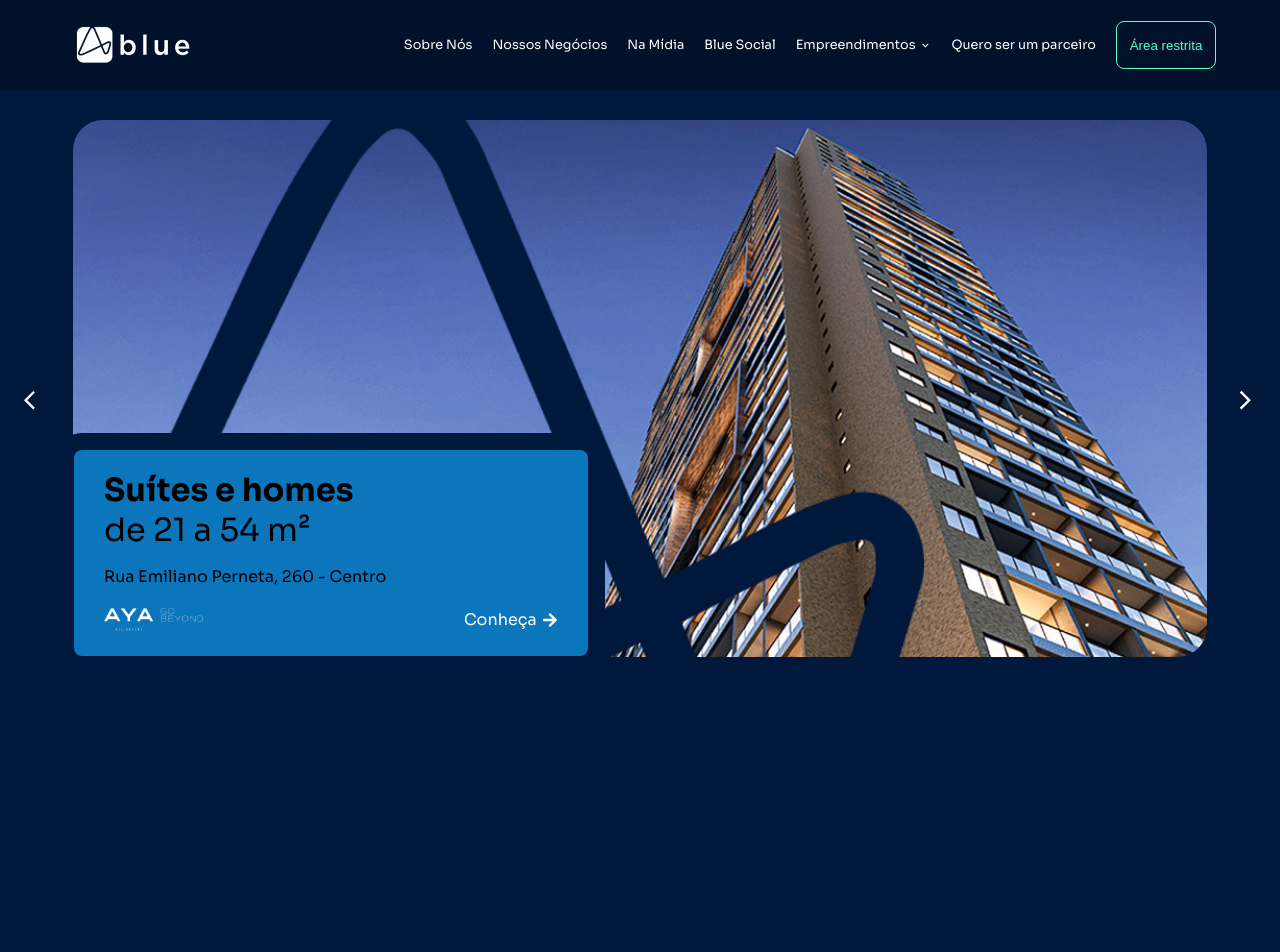
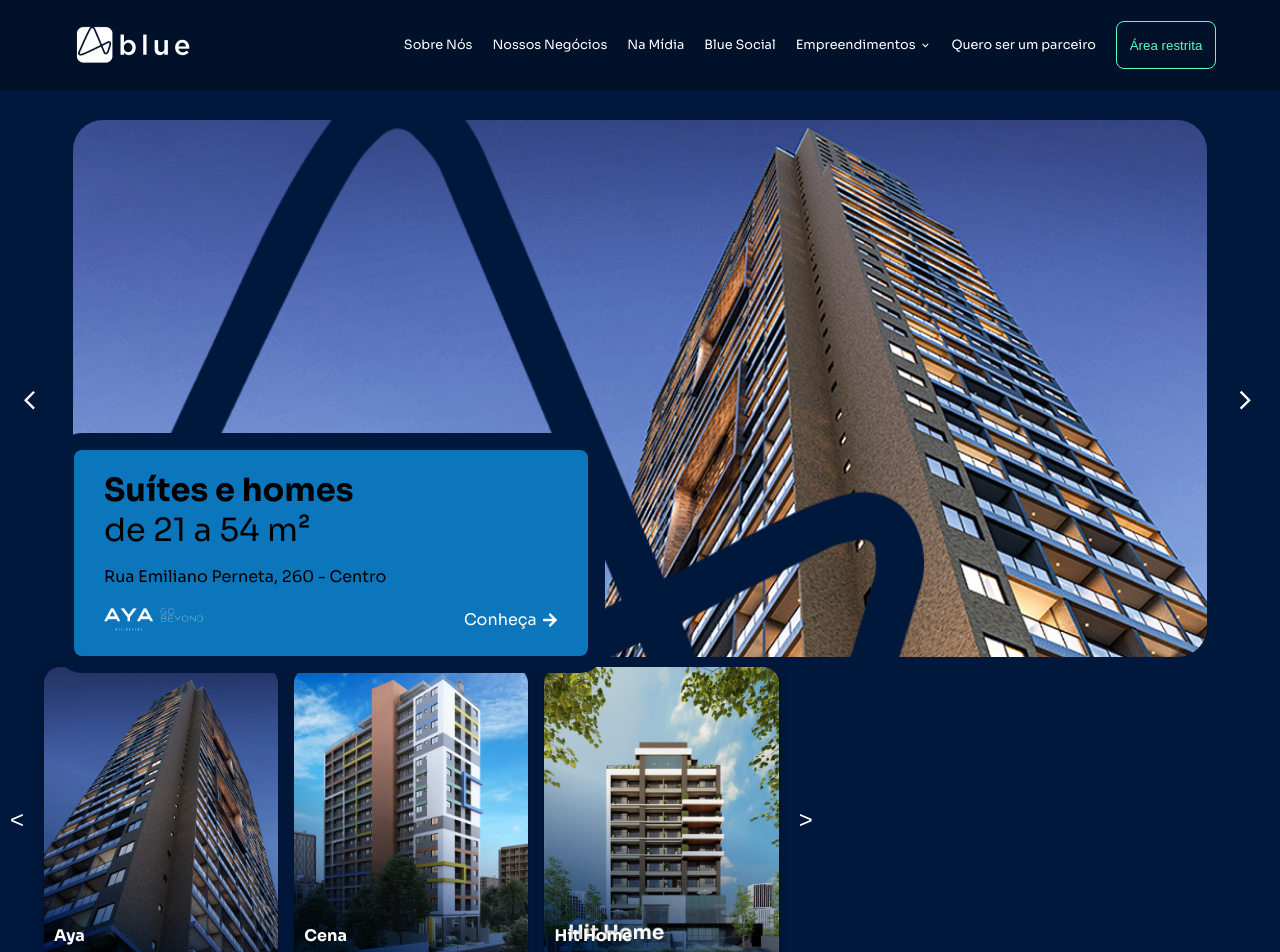
Before and after one commit to lolaeurich/new-blue, a React (Vite) app: page / in a window 1280 px wide. Shown: the top 952 px of the page. Before the commit the page ends 800 px from the top, so only its background shows below. Built offline with nearby package versions, Linux system fonts and the light colour scheme.

Commit message:
feat: create carrousel

```diff
--- a/src/Components/Carousel/Carousel.jsx
+++ b/src/Components/Carousel/Carousel.jsx
@@ -1,71 +1,32 @@
-import React, { useState, useRef } from 'react';
-import './style.css';
-import filter from "../../assets/Carousel/filter.png";
+/* eslint-disable react/prop-types */
+import { useRef } from "react";
+import "./style.css";
 
-const Carousel = ({ images }) => {
-    const [currentIndex, setCurrentIndex] = useState(0);
-    const startX = useRef(0);
-    const isDragging = useRef(false);
+const Carousel = ({ items }) => {
+  const carouselRef = useRef(null);
 
-    const handleTouchStart = (e) => {
-        startX.current = e.touches[0].clientX;
-        isDragging.current = true;
-    };
-
-    const handleTouchMove = (e) => {
-        if (!isDragging.current) return;
-        const currentX = e.touches[0].clientX;
-        const diffX = startX.current - currentX;
-
-        if (diffX > 50) {
-            // Swipe left
-            handleNext();
-            isDragging.current = false;
-        } else if (diffX < -50) {
-            // Swipe right
-            handlePrev();
-            isDragging.current = false;
+  const handleScroll = (direction) => {
+    if (carouselRef.current) {
+      const scrollAmount = carouselRef.current.offsetWidth;
+      carouselRef.current.scrollBy({
+        left: direction === "left" ? -scrollAmount : scrollAmount,
+        behavior: "smooth",
+      });
     }
   };
 
-    const handleTouchEnd = () => {
-        isDragging.current = false;
-    };
-
-    const handleNext = () => {
-        setCurrentIndex((prevIndex) => (prevIndex + 1) % images.length);
-    };
-
-    const handlePrev = () => {
-        setCurrentIndex((prevIndex) => (prevIndex - 1 + images.length) % images.length);
-    };
-
   return (
-        <div
-            className="carousel"
-            onTouchStart={handleTouchStart}
-            onTouchMove={handleTouchMove}
-            onTouchEnd={handleTouchEnd}
-        >
-            <h2 className='carousel-titulo'>Projetos <img alt='' src={filter}/></h2>
     <div className="carousel-container">
-                <div
-                    className="carousel-images"
-                    style={{ transform: `translateX(-${currentIndex * 100}%)` }}
-                >
-                    {images.map((image, index) => (
-                        <div className="carousel-item" key={index}>
-                            <img src={image} alt={`Slide ${index}`} />
+      <button className="carousel-button left" onClick={() => handleScroll("left")}>{"<"}</button>
+      <div className="carousel" ref={carouselRef}>
+        {items.map((item) => (
+          <div key={item.id} className="carousel-item">
+            <img src={item.img} alt={item.name} className="carousel-image" />
+            <p className="carousel-name">{item.name}</p>
           </div>
         ))}
       </div>
-            </div>
-            <div className="progress-bar">
-                <div
-                    className="progress"
-                    style={{ width: `${((currentIndex + 1) / images.length) * 100}%` }}
-                />
-            </div>
+      <button className="carousel-button right" onClick={() => handleScroll("right")}>{">"}</button>
     </div>
   );
 };
--- a/src/Components/Carousel/style.css
+++ b/src/Components/Carousel/style.css
@@ -1,92 +1,46 @@
-.carousel {
+.carousel-container {
   position: relative;
-    overflow: hidden;
-    width: 100%;
-    height: 600px;
   display: flex;
-    flex-direction: column;
-    justify-content: center;
   align-items: center;
-    padding-top: 5%;
 }
 
-.carousel-titulo {
-    color: #fff;
-    font-family: 'Sora', sans-serif;
-    font-size: 22px;
-    font-weight: 300;
-    width: 90%;
+.carousel {
   display: flex;
-    justify-content: space-between;
-}
-
-.carousel-container {
-    display: flex;
-    transition: transform 0.5s ease-in-out;
-    width: 90%; /* Garante que o contêiner ocupa 100% da largura */
-}
-
-.carousel-images {
-    display: flex; /* Garanta que as imagens estão em linha */
-    transition: transform 0.5s ease-in-out; /* Transição suave */
-    column-gap: 0%;
+  overflow-x: auto;
+  scroll-behavior: smooth;
+  padding: 10px;
+  gap: 16px;
 }
 
 .carousel-item {
-    min-width: 100%; /* Cada item ocupa 100% do carrossel */
-    display: flex;
-    justify-content: flex-start;
-    align-items: center;
+  min-width: 200px;
+  border-radius: 8px;
+  overflow: hidden;
+  position: relative;
+  box-shadow: 0 4px 8px rgba(0, 0, 0, 0.2);
 }
 
-.carousel-item img {
-    width: 90%; /* A imagem ocupa 100% do item */
-    height: auto;
+.carousel-image {
+  width: 100%;
+  height: 300px;
+  object-fit: cover;
 }
 
-.progress-bar {
+.carousel-name {
   position: absolute;
   bottom: 10px;
-    left: 50%;
-    transform: translateX(-50%);
-    width: 70%;
-    height: 2px;
-    background: #062C66;
-    z-index: 0;
-    margin-bottom: 5%;
+  left: 10px;
+  color: white;
+  font-size: 16px;
+  font-weight: bold;
+  text-shadow: 0px 0px 5px rgba(0, 0, 0, 0.7);
 }
 
-.progress {
-    height: 4px;
-    background: #062C66;
-    transition: width 0.5s;
-    margin: 0;
-    position: absolute;
-    left: 0;
-    margin-bottom: 5%;
+.carousel-button {
+  background-color: transparent;
+  border: none;
+  color: white;
+  font-size: 24px;
+  cursor: pointer;
+  padding: 0 10px;
 }
-
-
-
-.carousel-button {
-    position: absolute;
-    top: 50%;
-    transform: translateY(-50%);
-    background: rgba(255, 255, 255, 0.7);
-    border: none;
-    cursor: pointer;
-    padding: 10px;
-    z-index: 1;
-}
-
-.carousel-button:hover {
-    background: rgba(255, 255, 255, 1);
-}
-
-.carousel-button:first-of-type {
-    left: 10px;
-}
-
-.carousel-button:last-of-type {
-    right: 10px;
-}
--- a/src/Components/Hero/style.css
+++ b/src/Components/Hero/style.css
@@ -2,6 +2,14 @@
   padding: 0 10px;
   margin-top: 120px;
   position: relative;
+  height: 750px;
+
+}
+
+@media screen and (min-width: 768px) {
+  section {
+    height: initial;
+  }
 }
 
 .hero {
--- a/src/Pages/Home/Home.jsx
+++ b/src/Pages/Home/Home.jsx
@@ -12,15 +12,32 @@
 import Partners from "../../Components/Partners/Partners";
 
 const Home1 = () => {
-  const images = [image1, image2, image3];
+  const listCarrosel = [
+    {
+      id: 1,
+      name: 'Aya',
+      img: image1,
+    },
+    {
+      id: 2,
+      name: 'Cena',
+      img: image2,
+    },
+    {
+      id: 3,
+      name: 'Hit Home',
+      img: image3,
+    }
+  ];
 
   return (
     <div style={{ width: "100%" }}>
       <Nav />
       <Hero />
-      {/* <Carousel images={images}/>
-            <About />
-            <Experience />
+      <Carousel items={listCarrosel} />
+      {/*
+      <About />
+       <Experience />
             <Front />
             <Partners /> */}
     </div>
```
Lines whose indentation alone changed are shown as unchanged.
